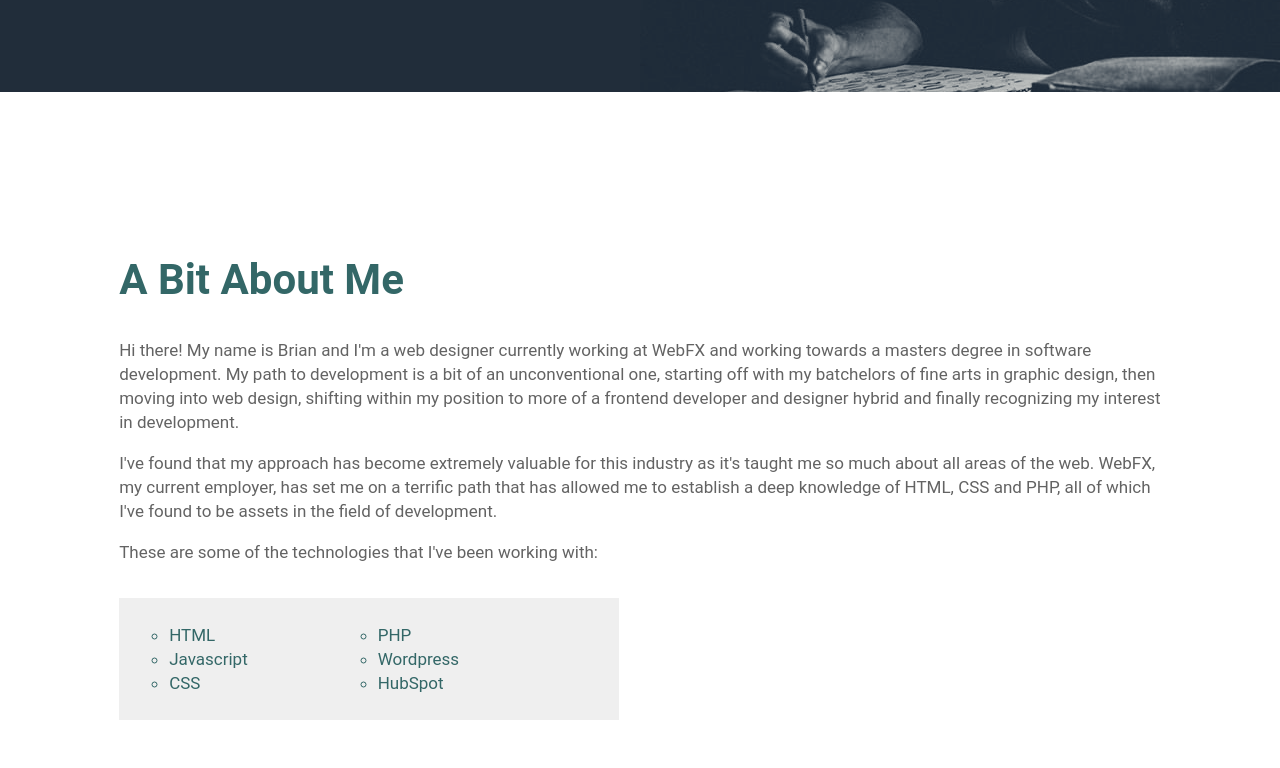
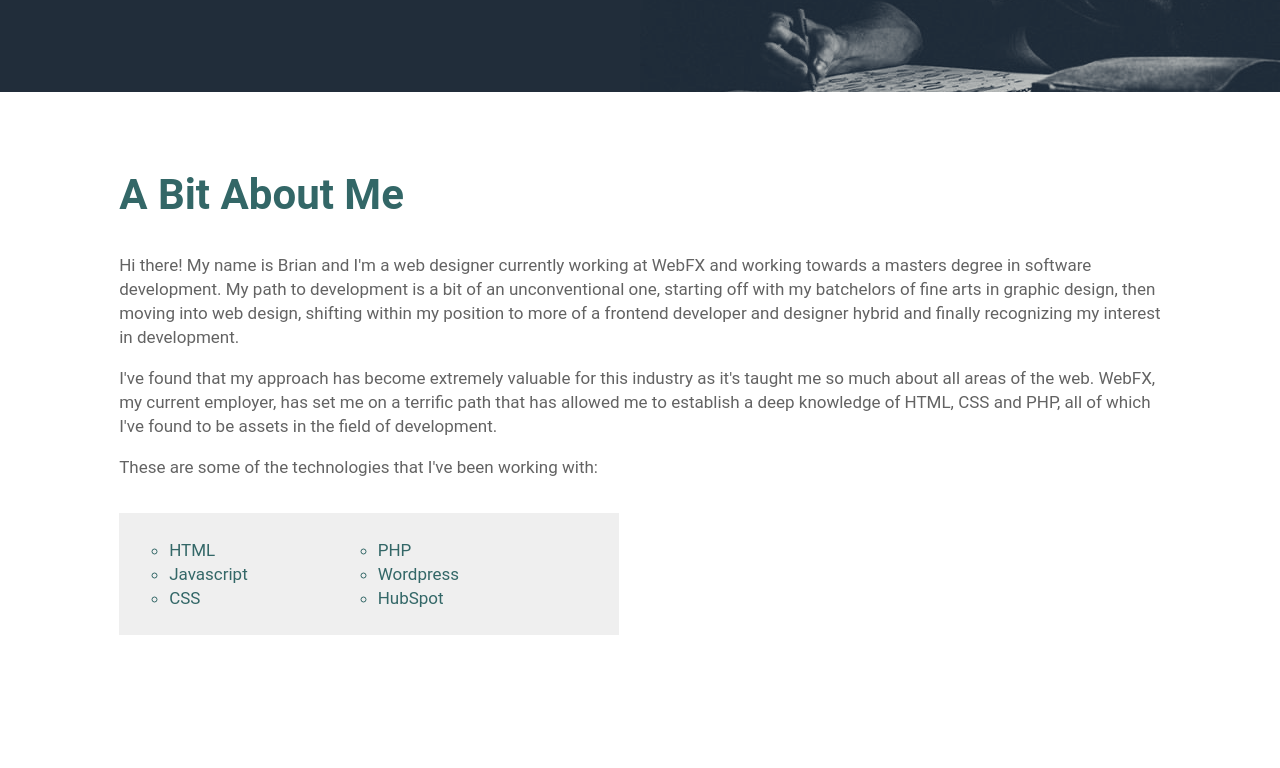
Before and after one commit to bfenstermacher00/CS601_Term_Fenstermacher, a plain HTML site: page index.html in a window 1280 px wide. Shown: the part 412-1180 px from the top of the page. Drawn offline with Linux system fonts and the light colour scheme.

Commit message:
adjust to hp

```diff
--- a/index.html
+++ b/index.html
@@ -56,7 +56,7 @@
           </div>
       </section>
 
-      <section class="homepage-about" id="lazyload">
+      <section class="homepage-about">
       	<div class="flex-container">
       		<div class="content-10">
       			<h2>A Bit About Me</h2>
```
